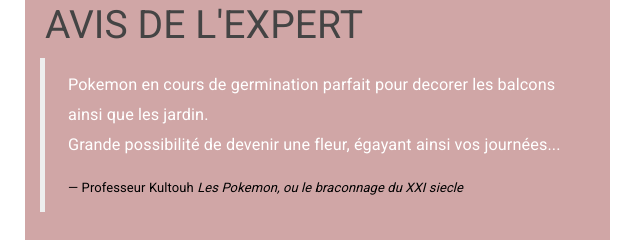
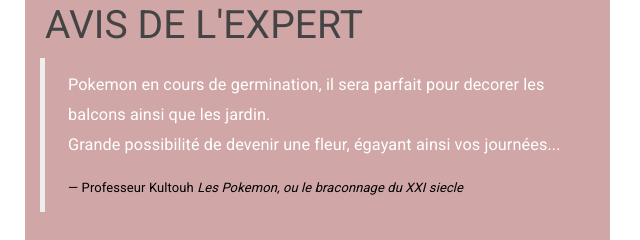
Before and after one commit to Nespouique/web-design, a plain HTML site: page index.html in a window 1280 px wide. Shown: the part 549-789 px from the top of the page, 30-670 px from the left. Drawn offline with nearby package versions, Linux system fonts and the light colour scheme.

Commit message:
Modification test

```diff
--- a/index.html
+++ b/index.html
@@ -83,7 +83,7 @@
       <div class="container col-sm-6 avis">
         <h2>Avis de l'expert</h2>
 		<blockquote>
-          <p>Pokemon en cours de germination parfait pour decorer les balcons ainsi que les jardin.<br>
+          <p>Pokemon en cours de germination, il sera parfait pour decorer les balcons ainsi que les jardin.<br>
           Grande possibilité de devenir une fleur, égayant ainsi vos journées... </p>
           <footer>Professeur Kultouh  <cite title="Source Title">Les Pokemon, ou le braconnage du XXI siecle</cite></footer>
         </blockquote>
```
